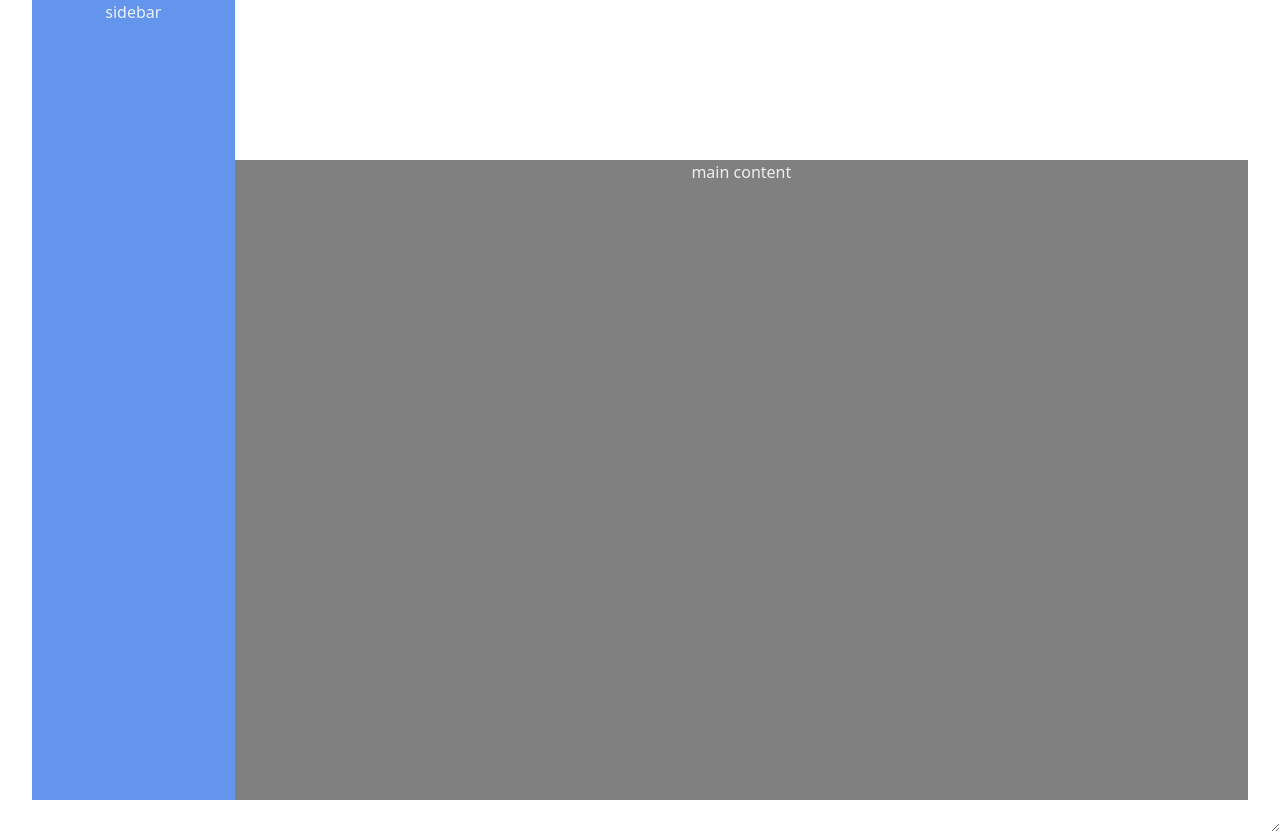
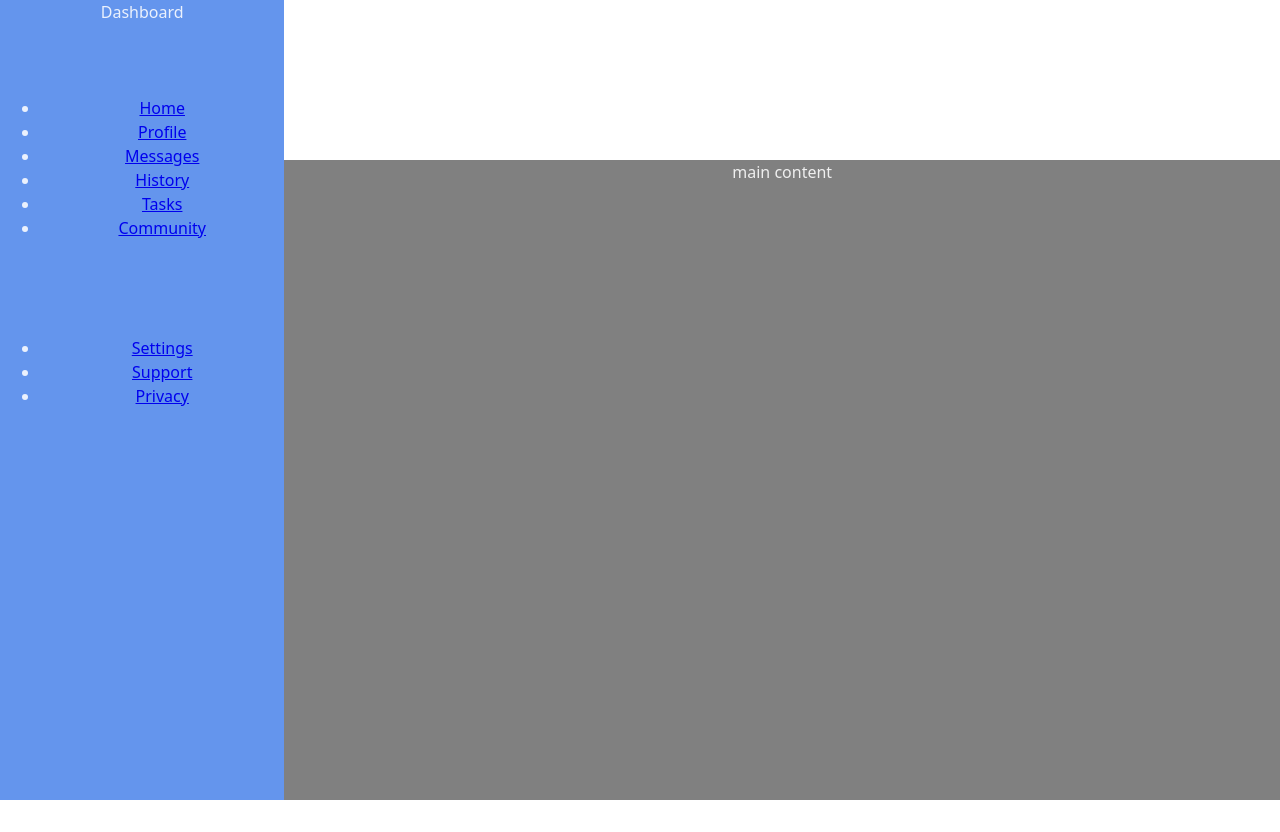
Before and after one commit to TheDodoDev/odin-admin-dashboard, a website built with Vite: page index.html in a window 1280 px wide. After the commit the page ends 800 px from the top, so only its background shows below. Built offline with nearby package versions, Linux system fonts and the light colour scheme.

Commit message:
feat: Add HTML for sidebar features
-Includes heading and links
-Missing CSS

```diff
--- a/index.html
+++ b/index.html
@@ -10,7 +10,24 @@
   <body>
     <div id="app">
       <div class="sidebar">
-        sidebar
+        <div class="sidebar__header">Dashboard</div>
+        <div class="sidebar__navigation">
+          <ul>
+            <li><a href="#">Home</a></li>
+            <li><a href="#">Profile</a></li>
+            <li><a href="#">Messages</a></li>
+            <li><a href="#">History</a></li>
+            <li><a href="#">Tasks</a></li>
+            <li><a href="#">Community</a></li>
+          </ul>
+        </div>
+        <div class="sidebar__navigation">
+          <ul>
+            <li><a href="#">Settings</a></li>
+            <li><a href="#">Support</a></li>
+            <li><a href="#">Privacy</a></li>
+          </ul>
+        </div>
       </div>
       <div class="header">
         header
--- a/src/style.css
+++ b/src/style.css
@@ -19,26 +19,23 @@ body {
   margin: 0;
   display: flex;
   place-items: center;
-  width: 100vw;
-  height: 100vh;
-  padding: 0px;
+  padding: 0px 0px 0px 0px;
 }
 
 #app {
   resize: both;
-  overflow: auto;
   display: grid;
   grid-template-rows: repeat(5, minmax(100px, 1fr));
-  grid-template-columns: repeat(6, minmax(100px, 1fr));
-  grid-template-areas: "sidebar header header header header header"
-                       "sidebar main-content main-content main-content main-content main-content"
-                       "sidebar main-content main-content main-content main-content main-content"
-                       "sidebar main-content main-content main-content main-content main-content"
-                       "sidebar main-content main-content main-content main-content main-content";
+  grid-template-columns: repeat(9, minmax(100px, 1fr));
+  grid-template-areas: "sidebar sidebar header header header header header header header"
+                       "sidebar sidebar main-content main-content main-content main-content main-content main-content main-content"
+                       "sidebar sidebar main-content main-content main-content main-content main-content main-content main-content"
+                       "sidebar sidebar main-content main-content main-content main-content main-content main-content main-content"
+                       "sidebar sidebar main-content main-content main-content main-content main-content main-content main-content";
   height: 100vh;
   width: 100vw;
   margin: 0px;
-  padding: 2rem;
+  padding: 0px;
   text-align: center;
 }
 
@@ -53,6 +50,10 @@ body {
 }
 
 .sidebar {
+  display: grid;
+  grid-template-rows: 10vh 30vh 15vh;
+  grid-template-columns: 100%;
+  column-gap: 5vh;
   grid-area: sidebar;
   background-color: cornflowerblue;
 }
```
